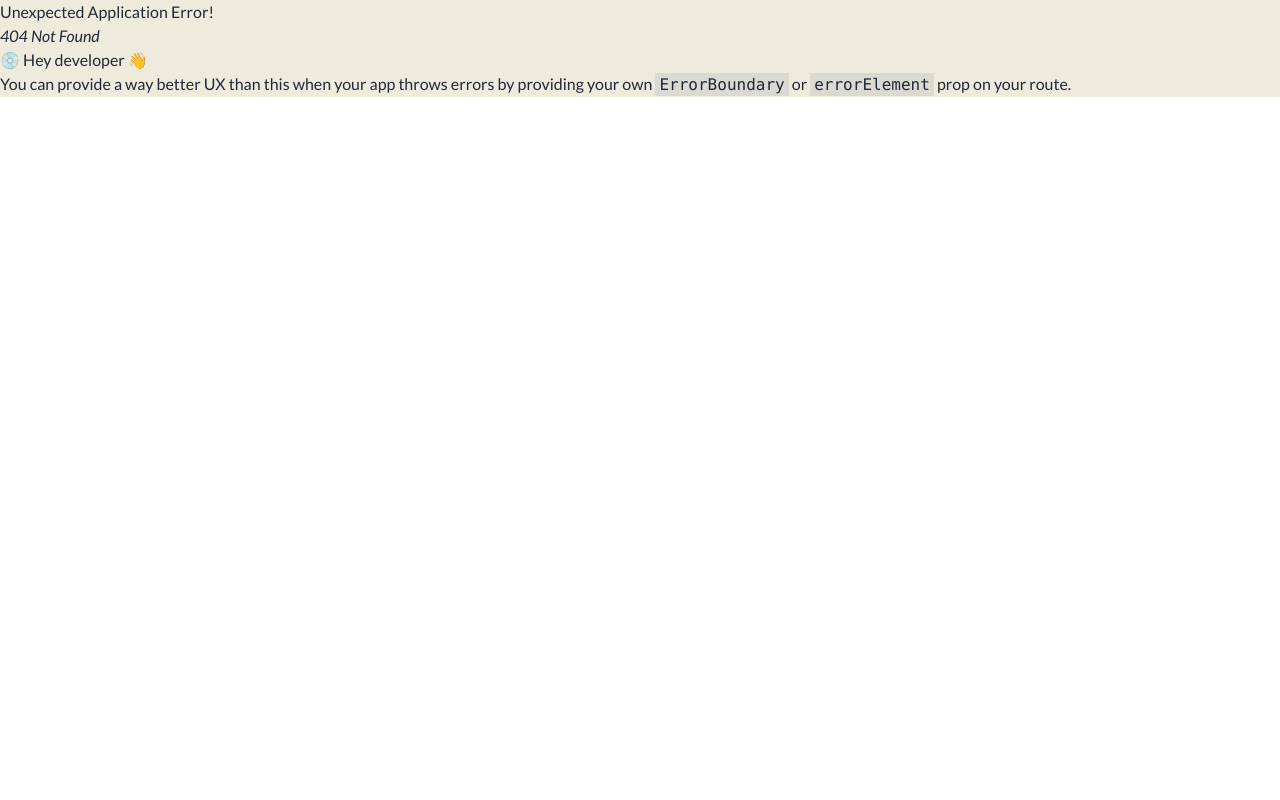
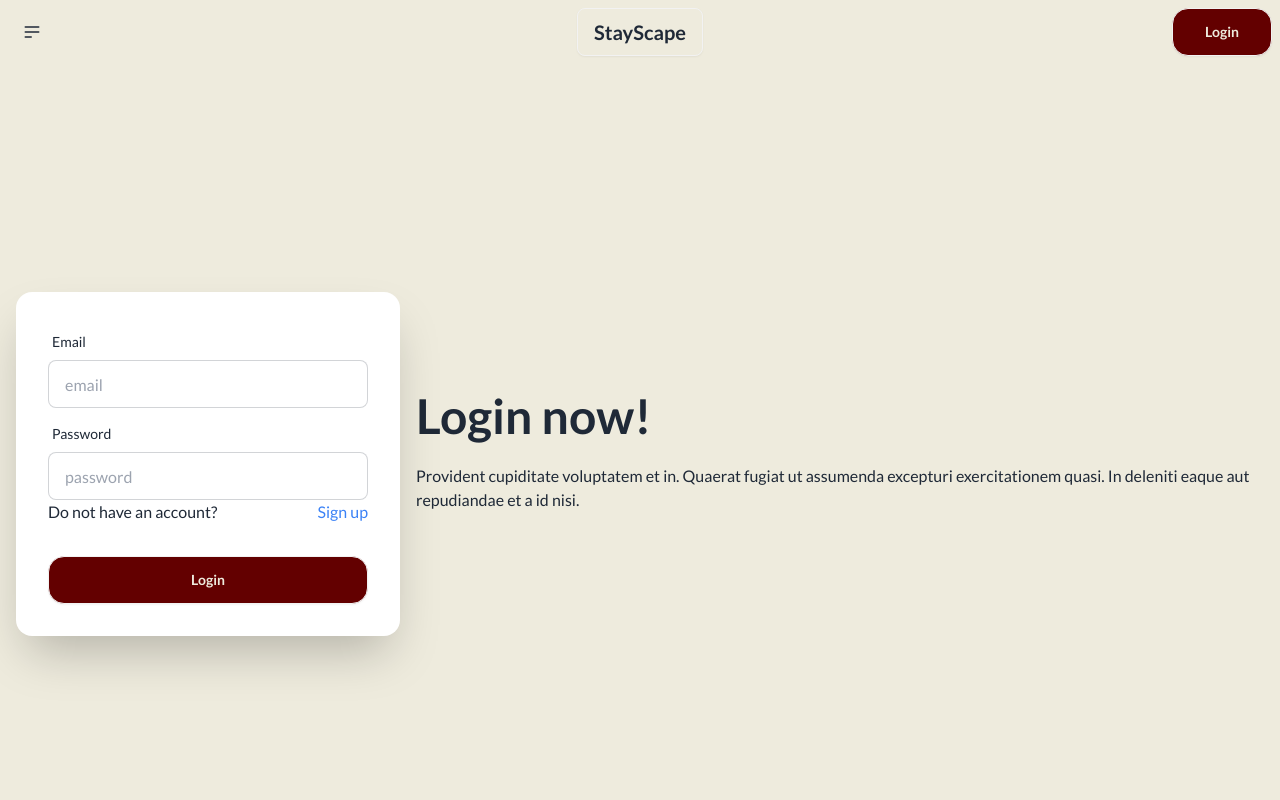
Before and after one commit to Tasfiq-asif/hotelManagement-client, a React (Vite) app: page /login in a window 1280 px wide. Before the commit this address had no page. Shown: the top 800 px of the page. Built offline with nearby package versions, Linux system fonts and the light colour scheme.

Commit message:
login and sign up page created

```diff
--- a/package.json
+++ b/package.json
@@ -10,6 +10,7 @@
     "preview": "vite preview"
   },
   "dependencies": {
+    "axios": "^1.7.7",
     "localforage": "^1.10.0",
     "match-sorter": "^7.0.0",
     "react": "^18.3.1",
--- a/src/components/Banner/Banner.jsx
+++ b/src/components/Banner/Banner.jsx
@@ -20,7 +20,7 @@ const Banner = () => {
 
       {/* Gradient Overlay */}
       <div className="absolute inset-0 bg-gradient-to-t from-black via-transparent to-transparent rounded-lg flex items-center justify-center">
-          <h1 className="text-7xl font-bold text-black">DREAM STAY</h1>
+          <h1 className="text-7xl font-bold text-almostBlack opacity-75 shadow-2xl mt-10">DREAM STAY</h1>
         </div>
     </div>
   )
--- a/src/components/Button.jsx
+++ b/src/components/Button.jsx
@@ -1,16 +1,15 @@
 import React from 'react'
 
-const Button = ({children,onClick,variant='primary'}) => {
-    const baseStyle ="px-4 py-2 rounded font-semibold text-sm transition-all duration-200"
-    const variants ={
-        primary: "bg-primary text-background hover:bg-secondary",
-        secondary: "bg-secondary text-background hover:bg-primary",
-        outline:"border border-primary text-primary hover:bg-background"
-    }
+const Button = ( {type = "button", onClick, children, className = "" }) => {
+
   return (
-    <button className={`${baseStyle} ${variants[variant]}`} onClick={onClick}>
+    <button
+    type={type}
+    onClick={onClick}
+    className={`btn bg-primary text-background hover:bg-secondary px-8 rounded-2xl transition duration-200 ${className}`}
+>
     {children}
-  </button>
+</button>
   )
 }
 
--- /dev/null
+++ b/src/components/FeaturedRooms/FeaturedRooms.jsx
@@ -0,0 +1,50 @@
+import Button from "../Button";
+
+
+
+const rooms = [
+    {
+        id: 1,
+        name: "Premium Room",
+        description: "Experience luxury in our spacious deluxe room equipped with all modern amenities.",
+        imageUrl: "https://i.ibb.co.com/m47c7nV/Luxury-Mountain-Resort.jpg", // Replace with actual image URLs
+    },
+    {
+        id: 2,
+        name: "Family Suite",
+        description: "Perfect for families, this suite features two bedrooms and a stunning view.",
+        imageUrl: "https://i.ibb.co.com/w7cd6y9/Private-Beachfront-Villa.jpg",
+    },
+    {
+        id: 3,
+        name: "Executive Room",
+        description: "Ideal for business travelers, our executive room offers a comfortable workspace.",
+        imageUrl: "https://i.ibb.co.com/qWJNh7g/Mediterranean-Villa-Estate.jpg",
+    },
+];
+
+const FeaturedRooms = () => {
+
+
+  return (
+    <div className="bg-transparent p-8 rounded-lg shadow-lg">
+            <h2 className="text-3xl font-bold text-center mb-6 text-almostBlack">Featured Rooms</h2>
+            <div className="grid grid-cols-1 sm:grid-cols-2 lg:grid-cols-3 gap-6">
+                {rooms.map(room => (
+                    <div key={room.id} className="bg-white/30 backdrop-blur-md border border-gray-200 rounded-lg overflow-hidden shadow-md transition-transform transform hover:scale-105">
+                        <img src={room.imageUrl} alt={room.name} className="w-full h-48 object-cover" />
+                        <div className="p-4">
+                            <h3 className="text-xl font-semibold mb-2">{room.name}</h3>
+                            <p className="text-gray-600 mb-4">{room.description}</p>
+                            <Button>
+                                Book Now
+                            </Button>
+                        </div>
+                    </div>
+                ))}
+            </div>
+        </div>
+  )
+}
+
+export default FeaturedRooms
--- a/src/components/Navbar/Navbar.jsx
+++ b/src/components/Navbar/Navbar.jsx
@@ -6,7 +6,7 @@ const Navbar = () => {
     <div className="navbar bg-background">
   <div className="navbar-start">
     <div className="dropdown">
-      <div tabIndex={0} role="button" className="btn btn-ghost btn-circle hover:bg-yellow-100">
+      <div tabIndex={0} role="button" className="btn btn-ghost btn-circle ">
         <svg
           xmlns="http://www.w3.org/2000/svg"
           className="h-5 w-5"
--- a/src/components/NewsLetter/NewsLetter.jsx
+++ b/src/components/NewsLetter/NewsLetter.jsx
@@ -1,4 +1,5 @@
 import React, { useState } from 'react'
+import Button from '../Button';
 
 const NewsLetter = () => {
 
@@ -25,12 +26,9 @@ const NewsLetter = () => {
                     onChange={(e) => setEmail(e.target.value)}
                     required
                 />
-                <button
-                    type="submit"
-                    className="btn bg-primary text-background hover:bg-secondary px-8 rounded-2xl transition duration-200"
-                >
+                <Button type="submit">
                     Subscribe Now
-                </button>
+                </Button>
             </form>
             {isSubmitted && (
                 <p className="mt-4 text-green-500 font-semibold">Thank you for subscribing! Check your inbox for exclusive offers.</p>
--- a/src/pages/Home/Home.jsx
+++ b/src/pages/Home/Home.jsx
@@ -1,12 +1,15 @@
 import React from 'react'
 import Banner from '../../components/Banner/Banner'
 import NewsLetter from '../../components/NewsLetter/NewsLetter'
+import FeaturedRooms from '../../components/FeaturedRooms/FeaturedRooms'
 
 const Home = () => {
   return (
     <div>
       <Banner/>
+      <FeaturedRooms/>
       <NewsLetter/>
+
     </div>
   )
 }
--- /dev/null
+++ b/src/pages/Login/Login.jsx
@@ -0,0 +1,49 @@
+import React from 'react'
+import Button from '../../components/Button'
+
+const Login = () => {
+  return (
+    <div className="hero bg-background min-h-screen">
+  <div className="hero-content flex-col lg:flex-row-reverse">
+    <div className="text-center lg:text-left">
+      <h1 className="text-5xl font-bold">Login now!</h1>
+      <p className="py-6">
+        Provident cupiditate voluptatem et in. Quaerat fugiat ut assumenda excepturi exercitationem
+        quasi. In deleniti eaque aut repudiandae et a id nisi.
+      </p>
+    </div>
+    <div className="card bg-base-100 w-full max-w-sm shrink-0 shadow-2xl">
+      <form className="card-body">
+        <div className="form-control">
+          <label className="label">
+            <span className="label-text">Email</span>
+          </label>
+          <input type="email" placeholder="email" className="input input-bordered" required />
+        </div>
+        <div className="form-control">
+          <label className="label">
+            <span className="label-text">Password</span>
+          </label>
+          <input type="password" placeholder="password" className="input input-bordered" required />
+          <label className="flex w-full">
+          <p>Do not have an account?</p>
+          <a
+            href="/register"
+
+            className='hover:underline text-blue-500'
+          >
+            Sign up
+          </a>
+          </label>
+        </div>
+        <div className="form-control mt-6">
+          <Button>Login</Button>
+        </div>
+      </form>
+    </div>
+  </div>
+</div>
+  )
+}
+
+export default Login
--- /dev/null
+++ b/src/pages/Register/Register.jsx
@@ -0,0 +1,49 @@
+import React from 'react'
+import Button from '../../components/Button'
+
+const Register = () => {
+  return (
+    <div className="hero bg-background min-h-screen">
+    <div className="hero-content flex-col lg:flex-row-reverse">
+      <div className="text-center lg:text-left">
+        <h1 className="text-5xl font-bold">SignUp now!</h1>
+        <p className="py-6">
+          Provident cupiditate voluptatem et in. Quaerat fugiat ut assumenda excepturi exercitationem
+          quasi. In deleniti eaque aut repudiandae et a id nisi.
+        </p>
+      </div>
+      <div className="card bg-base-100 w-full max-w-sm shrink-0 shadow-2xl">
+        <form className="card-body">
+          <div className="form-control">
+            <label className="label">
+              <span className="label-text">Email</span>
+            </label>
+            <input type="email" placeholder="email" className="input input-bordered" required />
+          </div>
+          <div className="form-control">
+            <label className="label">
+              <span className="label-text">Password</span>
+            </label>
+            <input type="password" placeholder="password" className="input input-bordered" required />
+            <label className="flex w-full">
+            <p>Already have an account?</p>
+            <a
+              href="/login"
+
+              className='hover:underline text-blue-500'
+            >
+              Login
+            </a>
+            </label>
+          </div>
+          <div className="form-control mt-6">
+            <Button>Sign up</Button>
+          </div>
+        </form>
+      </div>
+    </div>
+  </div>
+  )
+}
+
+export default Register
```
Also changed, not shown: src/routes/Routes.jsx (+11 -1 lines), 1 other file (tests, documents, lock files or other folders).
